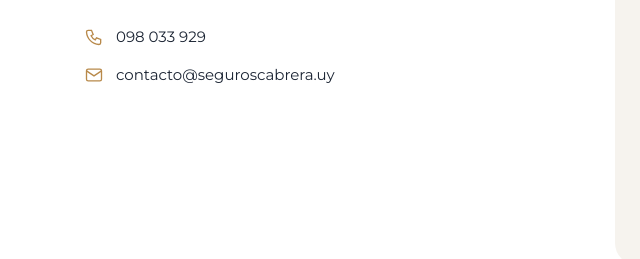
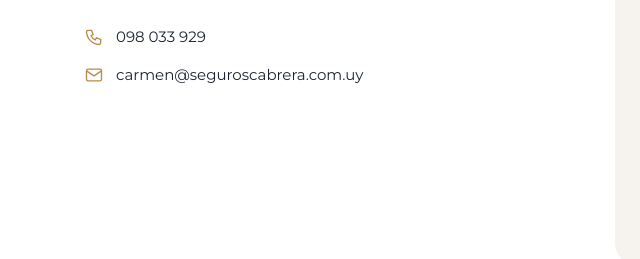
Before and after one commit to alonsodie/CabreraSegurosWeb, a plain HTML site: page index.html in a window 1280 px wide. Shown: the part 2358-2617 px from the top of the page, 0-640 px from the left. Drawn offline with Linux system fonts and the light colour scheme.

Commit message:
Email de contacto: carmen@seguroscabrera.com.uy
Co-Authored-By: Claude Opus 5.5 <noreply@anthropic.com>
Claude-Session: https://claude.ai/code/session_013ZeJbpXHtZms8LY9W1m5my

```diff
--- a/index.html
+++ b/index.html
@@ -180,7 +180,7 @@ footer{border-top:1px solid var(--line);padding:40px 0;font-size:13.5px;color:va
         <p class="lead">Te respondemos por WhatsApp con opciones de distintas aseguradoras. Si ya tenés un seguro, revisamos tu póliza gratis.</p>
         <ul class="contact-list">
           <li><svg viewBox="0 0 24 24"><path d="M5 4h4l2 5-2.5 1.5a11 11 0 0 0 5 5L15 13l5 2v4a2 2 0 0 1-2 2A16 16 0 0 1 3 6a2 2 0 0 1 2-2"/></svg><a href="tel:+59898033929" style="text-decoration:none">098 033 929</a></li>
-          <li><svg viewBox="0 0 24 24"><rect x="3" y="5" width="18" height="14" rx="2"/><path d="M3 7l9 6 9-6"/></svg><a href="mailto:contacto@seguroscabrera.uy" style="text-decoration:none">contacto@seguroscabrera.uy</a></li>
+          <li><svg viewBox="0 0 24 24"><rect x="3" y="5" width="18" height="14" rx="2"/><path d="M3 7l9 6 9-6"/></svg><a href="mailto:carmen@seguroscabrera.com.uy" style="text-decoration:none">carmen@seguroscabrera.com.uy</a></li>
           <!--           <li><svg viewBox="0 0 24 24"><path d="M12 21s-7-6.2-7-11a7 7 0 0 1 14 0c0 4.8-7 11-7 11z"/><circle cx="12" cy="10" r="2.5"/></svg><span>[DIRECCIÓN], Uruguay</span></li> -->
         </ul>
       </div>
```
